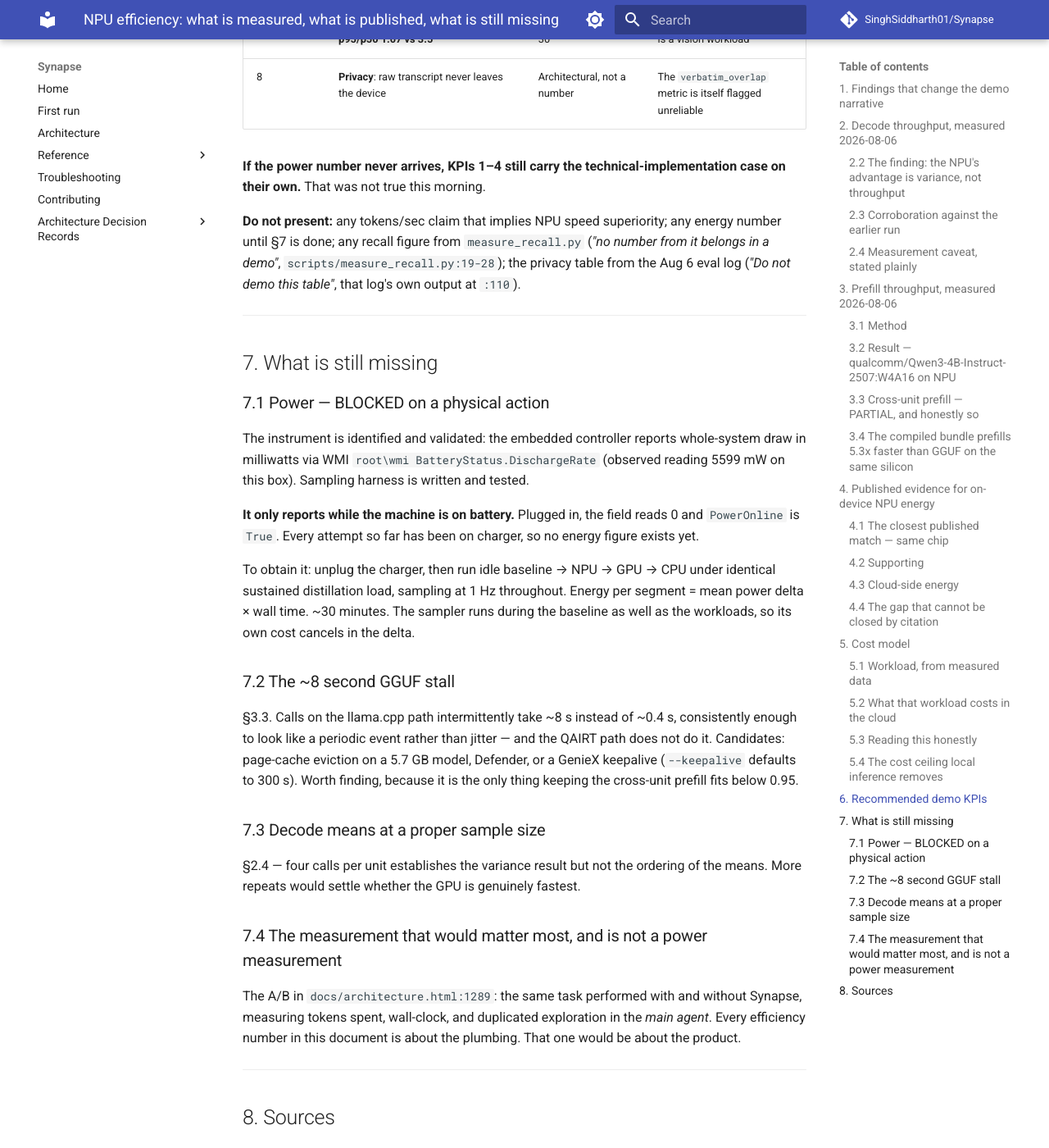
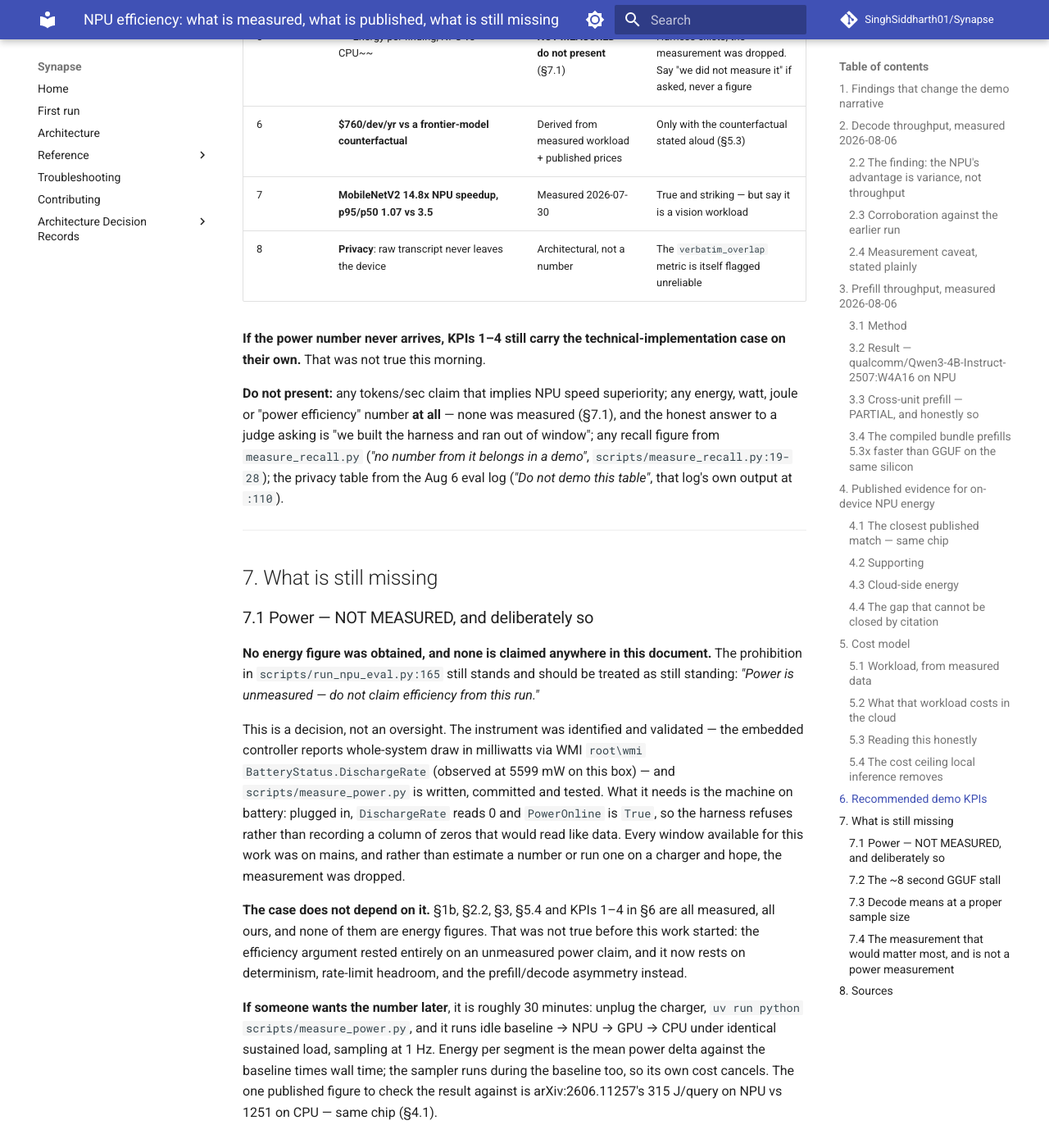
Before and after one commit to SinghSiddharth01/Synapse, an MkDocs documentation site: the page built from docs/2026-08-06-npu-efficiency-evidence.md, in a window 1280 px wide and 1400 px high, scrolled down 9829 px. Shown: the whole window at 82% size. Built offline with MkDocs 1.6.1 and Material for MkDocs 9.7.7, drawn with Linux system fonts in a browser that asks for light colours; comment, search, counter and statistics services are not loaded; some of the changed text lies outside the part shown.

Commit message:
docs: power was not measured — say so, and stand on what was
The measurement was attempted and dropped: the only instrument this box has is
the battery controller, it reports nothing on mains, and no window came up with
the charger out. scripts/measure_power.py stays — it is written and tested, and
refuses on mains rather than recording zeros — so the number is ~30 minutes away
for whoever wants it.

What changes here is the framing. The document no longer reads as waiting for a
result: it states up front that no watt, joule or energy figure exists, keeps
run_npu_eval.py:165 in force, and hardens the do-not-present line from "until
section 7 is done" to "at all". The honest answer to a judge asking about energy
efficiency is that the harness was built and the window ran out.

The argument does not need it. Determinism (NPU decode CV 0.1% against 10.8% and
16.4%), rate-limit headroom, the prefill/decode asymmetry and the compiled-bundle
result are all measured, all ours, and none are energy figures. Before today the
efficiency case rested entirely on an unmeasured power claim; it now rests on
four things that were measured.

Co-Authored-By: Claude Opus 5 (1M context) <noreply@anthropic.com>

```diff
--- a/docs/2026-08-06-npu-efficiency-evidence.md
+++ b/docs/2026-08-06-npu-efficiency-evidence.md
@@ -20,6 +20,14 @@ Implementation *including energy efficiency*, and
 The purpose here is to replace that prohibition with numbers, or — where a
 number still cannot be obtained — to say precisely why, so nobody has to guess
 on stage.
+
+> **Read this first.** No watt, joule, or energy figure was measured. The power
+> measurement was attempted, the harness built (`scripts/measure_power.py`), and
+> then dropped — see §7.1. Everything below is throughput, variance, rate limits
+> and cost. The efficiency argument that survives is **determinism** (§2.2), not
+> energy, and it is stronger evidence than the energy number would have been on
+> its own because it is ours, measured today, and reproduces an independent
+> earlier result on a different workload.
 
 ---
 
@@ -374,7 +382,7 @@ Ordered by how well each survives a hostile question.
 | 2 | **Rate-limit headroom**: 20 req/h hosted vs unlimited local, against a measured 80 segments/h demand | **Measured**, in-repo | Hardest to argue with; no external citation needed |
 | 3 | **Prefill 1041 tok/s vs decode ~14 tok/s** — the workload is decode-bound, and triage-before-LLM avoids the expensive half entirely | **Measured today**, R²=0.997 | A real optimization result, and it is ours |
 | 4 | **Compiled QAIRT bundle prefills 5.3x faster than GGUF on the same NPU** | **Measured today** | Justifies the production model choice with a number |
-| 5 | **Energy per finding, NPU vs CPU** | **PENDING** — §7.1 | The headline, once the charger is out |
+| 5 | ~~Energy per finding, NPU vs CPU~~ | **NOT MEASURED — do not present** (§7.1) | Harness exists; the measurement was dropped. Say "we did not measure it" if asked, never a figure |
 | 6 | **$760/dev/yr vs a frontier-model counterfactual** | Derived from measured workload + published prices | Only with the counterfactual stated aloud (§5.3) |
 | 7 | **MobileNetV2 14.8x NPU speedup, p95/p50 1.07 vs 3.5** | Measured 2026-07-30 | True and striking — but say it is a vision workload |
 | 8 | **Privacy**: raw transcript never leaves the device | Architectural, not a number | The `verbatim_overlap` metric is itself flagged unreliable |
@@ -383,7 +391,9 @@ Ordered by how well each survives a hostile question.
 case on their own.** That was not true this morning.
 
 **Do not present:** any tokens/sec claim that implies NPU speed superiority; any
-energy number until §7 is done; any recall figure from `measure_recall.py`
+energy, watt, joule or "power efficiency" number **at all** — none was measured
+(§7.1), and the honest answer to a judge asking is "we built the harness and ran
+out of window"; any recall figure from `measure_recall.py`
 (*"no number from it belongs in a demo"*, `scripts/measure_recall.py:19-28`); the
 privacy table from the Aug 6 eval log (*"Do not demo this table"*, that log's own
 output at `:110`).
@@ -392,20 +402,36 @@ output at `:110`).
 
 ## 7. What is still missing
 
-### 7.1 Power — BLOCKED on a physical action
+### 7.1 Power — NOT MEASURED, and deliberately so
 
-The instrument is identified and validated: the embedded controller reports
-whole-system draw in milliwatts via WMI `root\wmi BatteryStatus.DischargeRate`
-(observed reading 5599 mW on this box). Sampling harness is written and tested.
+**No energy figure was obtained, and none is claimed anywhere in this document.**
+The prohibition in `scripts/run_npu_eval.py:165` still stands and should be
+treated as still standing: *"Power is unmeasured — do not claim efficiency from
+this run."*
 
-**It only reports while the machine is on battery.** Plugged in, the field reads
-0 and `PowerOnline` is `True`. Every attempt so far has been on charger, so no
-energy figure exists yet.
+This is a decision, not an oversight. The instrument was identified and
+validated — the embedded controller reports whole-system draw in milliwatts via
+WMI `root\wmi BatteryStatus.DischargeRate` (observed at 5599 mW on this box) —
+and `scripts/measure_power.py` is written, committed and tested. What it needs is
+the machine on battery: plugged in, `DischargeRate` reads 0 and `PowerOnline` is
+`True`, so the harness refuses rather than recording a column of zeros that would
+read like data. Every window available for this work was on mains, and rather
+than estimate a number or run one on a charger and hope, the measurement was
+dropped.
 
-To obtain it: unplug the charger, then run idle baseline → NPU → GPU → CPU under
-identical sustained distillation load, sampling at 1 Hz throughout. Energy per
-segment = mean power delta × wall time. ~30 minutes. The sampler runs during the
-baseline as well as the workloads, so its own cost cancels in the delta.
+**The case does not depend on it.** §1b, §2.2, §3, §5.4 and KPIs 1–4 in §6 are
+all measured, all ours, and none of them are energy figures. That was not true
+before this work started: the efficiency argument rested entirely on an unmeasured
+power claim, and it now rests on determinism, rate-limit headroom, and the
+prefill/decode asymmetry instead.
+
+**If someone wants the number later**, it is roughly 30 minutes: unplug the
+charger, `uv run python scripts/measure_power.py`, and it runs idle baseline →
+NPU → GPU → CPU under identical sustained load, sampling at 1 Hz. Energy per
+segment is the mean power delta against the baseline times wall time; the sampler
+runs during the baseline too, so its own cost cancels. The one published figure
+to check the result against is arXiv:2606.11257's 315 J/query on NPU vs 1251 on
+CPU — same chip (§4.1).
 
 ### 7.2 The ~8 second GGUF stall
 
```
